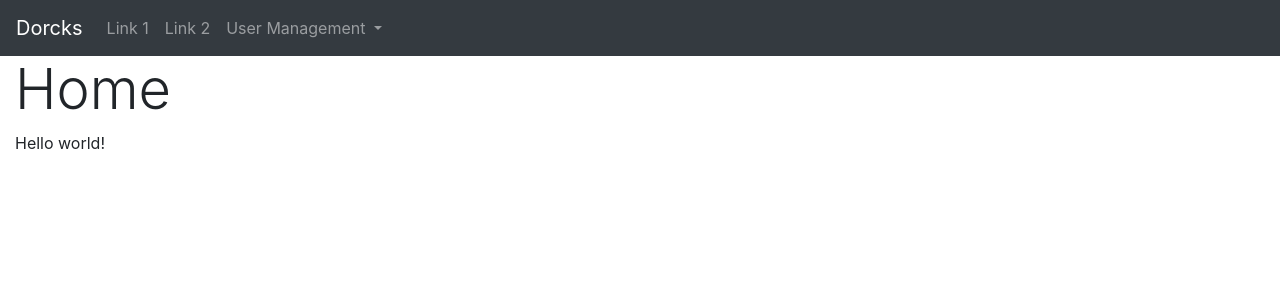
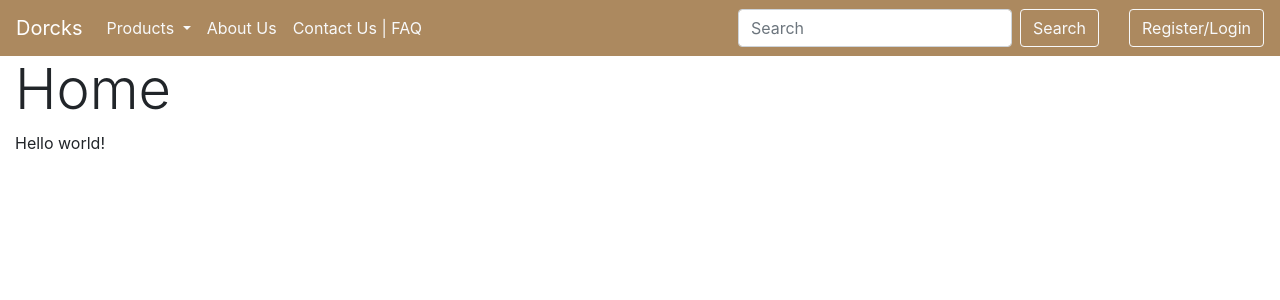
Before and after one commit to annaaisyaNYP/appdevY1920S2, a Flask app: page / in a window 1280 px wide. Shown: the top 300 px of the page. Run offline with Flask 2, Linux system fonts and the light colour scheme; some libraries are stand-ins or nearby versions.

Commit message:
improved navbar

```diff
--- a/templates/base.html
+++ b/templates/base.html
@@ -3,8 +3,8 @@
  <head>
   <meta charset="UTF-8">
   <title>{% block title %}{% endblock %}</title>
-  <!-- Bootstrap 4.3.1 CSS -->
-  <link rel="stylesheet" href="https://stackpath.bootstrapcdn.com/bootstrap/4.3.1/css/bootstrap.min.css" integrity="sha384-ggOyR0iXCbMQv3Xipma34MD+dH/1fQ784/j6cY/iJTQUOhcWr7x9JvoRxT2MZw1T" crossorigin="anonymous">
+  <!-- Bootstrap 4.4.1 CSS -->
+  <link rel="stylesheet" href="https://maxcdn.bootstrapcdn.com/bootstrap/4.4.1/css/bootstrap.min.css">
  </head>
  <body>
    {% block navbar %}
@@ -15,10 +15,10 @@
    {% endblock %}
   </div>
   {% block scripts %}
-   <!-- jQuery 3.3.1 + Popper.js 1.14.7 + Bootstrap JavaScript Plugins 4.3.1 -->
-   <script src="https://code.jquery.com/jquery3.3.1.slim.min.js" integrity="sha384-q8i/X+965DzO0rT7abK41JStQIAqVgRVzpbzo5smXKp4YfRvH+8abtTE1Pi6jizo" crossorigin="anonymous"></script>
-   <script src="https://cdnjs.cloudflare.com/ajax/libs/popper.js/1.14.7/umd/popper.min.js" integrity="sha384-UO2eT0CpHqdSJQ6hJty5KVphtPhzWj9WO1clHTMGa3JDZwrnQq4sF86dIHNDz0W1" crossorigin="anonymous"></script>
-   <script src="https://stackpath.bootstrapcdn.com/bootstrap/4.3.1/js/bootstrap.min.js" integrity="sha384-JjSmVgyd0p3pXB1rRibZUAYoIIy6OrQ6VrjIEaFf/nJGzIxFDsf4x0xIM+B07jRM" crossorigin="anonymous"></script>
+   <!-- jQuery 3.4.1 + Popper.js 1.16.0 + Bootstrap JavaScript Plugins 4.4.1 -->
+   <script src="https://ajax.googleapis.com/ajax/libs/jquery/3.4.1/jquery.min.js"></script>
+   <script src="https://cdnjs.cloudflare.com/ajax/libs/popper.js/1.16.0/umd/popper.min.js"></script>
+   <script src="https://maxcdn.bootstrapcdn.com/bootstrap/4.4.1/js/bootstrap.min.js"></script>
   {% endblock %}
  </body>
 </html>
--- a/templates/createUser.html
+++ b/templates/createUser.html
@@ -1,5 +1,5 @@
 {% extends "base.html" %}
-{% block title %}Library Loan System - Create User{% endblock %}
+{% block title %}{% endblock %}
 {% block content %}
 {% from "includes/_formhelper.html" import render_field %}
 <h1 class="display-4">Create User</h1>
--- a/templates/includes/_navbar.html
+++ b/templates/includes/_navbar.html
@@ -1,25 +1,44 @@
-<nav class="navbar navbar-expand-sm bg-dark navbar-dark">
-  <!-- Brand -->
+<nav class="navbar navbar-expand-lg navbar-dark" style="background-color: #AC895F;">
+  <!-- Brand & Responsiveness-->
   <a class="navbar-brand" href="#">Dorcks</a>
+  <button class="navbar-toggler" type="button" data-toggle="collapse" data-target="#navbarSupportedContent" aria-controls="navbarSupportedContent" aria-expanded="false" aria-label="Toggle navigation">
+    <span class="navbar-toggler-icon"></span>
+  </button>
 
-  <!-- Links -->
-  <ul class="navbar-nav">
-    <li class="nav-item">
-      <a class="nav-link" href="#">Link 1</a>
-    </li>
-    <li class="nav-item">
-      <a class="nav-link" href="#">Link 2</a>
-    </li>
+  <!-- Items -->
+  <div class="collapse navbar-collapse" id="navbarSupportedContent">
+    <ul class="navbar-nav mr-auto">
 
-    <!-- Dropdown -->
-    <li class="nav-item dropdown">
-      <a class="nav-link dropdown-toggle" href="#" id="navbardrop" data-toggle="dropdown">
-        User Management
+      <!-- Dropdown -->
+      <li class="nav-item dropdown">
+      <a class="nav-link dropdown-toggle text-light" href="#" id="navbardrop" data-toggle="dropdown">
+      Products
       </a>
       <div class="dropdown-menu">
-        <a class="dropdown-item" href="#">Link a</a>
-        <a class="dropdown-item" href="#">Link b</a>
+        <a class="dropdown-header" href="#">Pokemon</a>
+        <a class="dropdown-item" href="#">Trading Cards</a>
+        <a class="dropdown-item" href="#">Plushies</a>
+        <a class="dropdown-item" href="#">Clothes and more</a>
+        <div class="dropdown-divider"></div>
+        <a class="dropdown-header" href="#">Minecraft</a>
+        <a class="dropdown-item" href="#">Toys</a>
+        <a class="dropdown-item" href="#">Clothes</a>
+        <a class="dropdown-item" href="#">Accessories</a>
       </div>
-    </li>
-  </ul>
+      </li>
+
+      <li class="nav-item">
+        <a class="nav-link text-light" href="#">About Us</a>
+      </li>
+
+      <li class="nav-item">
+        <a class="nav-link text-light" href="#">Contact Us | FAQ</a>
+      </li>
+    </ul>
+    <form class="form-inline my-2 my-lg-0">
+      <input class="form-control mr-sm-2" type="search" placeholder="Search" aria-label="Search">
+      <button class="btn btn-outline-light my-2 my-sm-0" type="submit">Search</button>
+    </form>
+    <button class="btn btn-outline-light my-2 my-sm-0" style="margin-left: 30px;">Register/Login</button>
+  </div>
 </nav>
```
